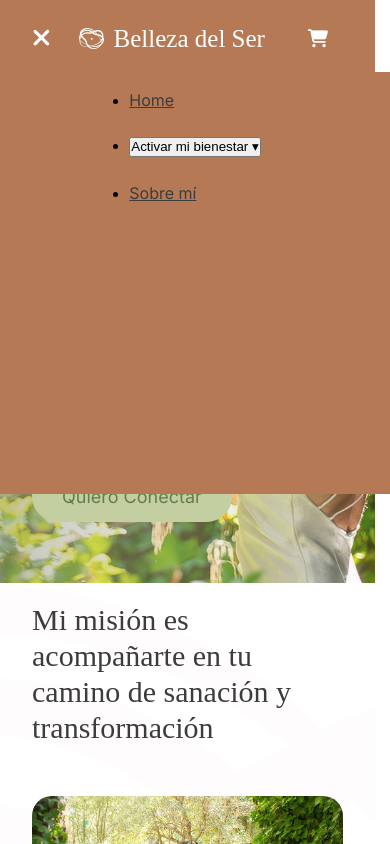
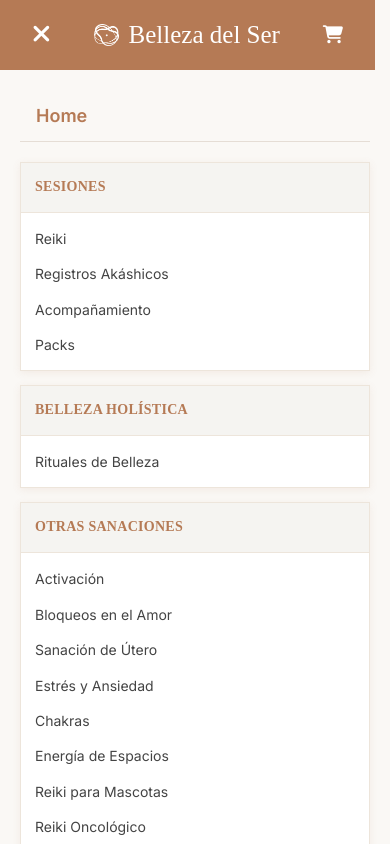
Before and after one commit to AlexisBazila/bellezadelser, a React (Vite) app: page / in a window 390 px wide. Both pictures are taken after a click on the element 42 px from the left and 38 px from the top of the page. Shown: the top 844 px of the page. Built offline with nearby package versions, Linux system fonts and the light colour scheme; a small style sheet from the web is missing; a web font is replaced by a local one.

Commit message:
Responsive navbar OK

```diff
--- a/src/layouts/navBar/NavBar.jsx
+++ b/src/layouts/navBar/NavBar.jsx
@@ -5,71 +5,33 @@ import logo from "../../assets/images/withe-logo.png";
 
 function NavBar() {
   const [menuOpen, setMenuOpen] = useState(false);
-  const [openSubmenu, setOpenSubmenu] = useState(null);
   const [megaOpen, setMegaOpen] = useState(false);
 
-  const menuRef = useRef(null);
-  const burgerRef = useRef(null);
   const megaRef = useRef(null);
   const triggerRef = useRef(null);
+  const burgerRef = useRef(null);
 
   const toggleMenu = () => {
-    setMenuOpen((prev) => {
-      if (!prev) return true;
-      setOpenSubmenu(null);
-      return false;
-    });
+    setMenuOpen((prev) => !prev);
   };
 
-  const closeMenu = () => {
-    setMenuOpen(false);
-    setOpenSubmenu(null);
-  };
-
+  const closeMenu = () => setMenuOpen(false);
   const closeMegaMenu = () => setMegaOpen(false);
 
-  const openOnlySubmenu = (menuName, e) => {
-    if (e && e.stopPropagation) e.stopPropagation();
-    if (openSubmenu === menuName) return;
-    setOpenSubmenu(menuName);
-  };
-
-  // 🔥 Bloquear scroll (sin salto feo)
+  // Bloquear scroll cuando algún menú está abierto
   useEffect(() => {
     if (menuOpen || megaOpen) {
       document.body.style.overflow = "hidden";
     } else {
       document.body.style.overflow = "auto";
     }
-
     return () => (document.body.style.overflow = "auto");
   }, [menuOpen, megaOpen]);
 
-  // 🔥 Cerrar mobile al hacer click afuera
-  useEffect(() => {
-    const handlePointerDownOutside = (e) => {
-      if (!menuOpen) return;
-
-      if (
-        menuRef.current &&
-        !menuRef.current.contains(e.target) &&
-        burgerRef.current &&
-        !burgerRef.current.contains(e.target)
-      ) {
-        closeMenu();
-      }
-    };
-
-    document.addEventListener("pointerdown", handlePointerDownOutside);
-    return () =>
-      document.removeEventListener("pointerdown", handlePointerDownOutside);
-  }, [menuOpen]);
-
-  // 🔥 Cerrar mega menu al hacer click afuera
+  // Cerrar mega menu al hacer click afuera (solo desktop)
   useEffect(() => {
     const handleClickOutside = (e) => {
       if (!megaOpen) return;
-
       if (
         megaRef.current &&
         !megaRef.current.contains(e.target) &&
@@ -79,11 +41,60 @@ function NavBar() {
         setMegaOpen(false);
       }
     };
-
     document.addEventListener("pointerdown", handleClickOutside);
     return () =>
       document.removeEventListener("pointerdown", handleClickOutside);
   }, [megaOpen]);
+
+  const menuSections = [
+    {
+      title: "Sesiones",
+      links: [
+        { label: "Reiki", to: "/sesiones/reiki" },
+        { label: "Registros Akáshicos", to: "/sesiones/registros-akashicos" },
+        { label: "Acompañamiento", to: "/sesiones/acompañamiento" },
+        { label: "Packs", to: "/packs" },
+      ],
+    },
+    {
+      title: "Belleza Holística",
+      links: [
+        { label: "Rituales de Belleza", to: "/belleza-holistica/belleza" },
+      ],
+    },
+    {
+      title: "Otras sanaciones",
+      links: [
+        { label: "Activación", to: "/otras-sanaciones/activacion" },
+        { label: "Bloqueos en el Amor", to: "/otras-sanaciones/bloqueos" },
+        {
+          label: "Sanación de Útero",
+          to: "/otras-sanaciones/sanacion-de-utero",
+        },
+        { label: "Estrés y Ansiedad", to: "/otras-sanaciones/sanacion-estres" },
+        { label: "Chakras", to: "/otras-sanaciones/chakras" },
+        {
+          label: "Energía de Espacios",
+          to: "/otras-sanaciones/limpieza-de-espacios",
+        },
+        {
+          label: "Reiki para Mascotas",
+          to: "/otras-sanaciones/reiki-para-mascotas",
+        },
+        { label: "Reiki Oncológico", to: "/otras-sanaciones/reiki-oncologico" },
+      ],
+    },
+    {
+      title: "Armonizaciones",
+      links: [
+        {
+          label: "Activaciones Energéticas",
+          to: "/armonizaciones/activaciones",
+        },
+        { label: "eBooks", to: "/armonizaciones/ebooks" },
+      ],
+    },
+  ];
 
   return (
     <>
@@ -117,99 +128,20 @@ function NavBar() {
                   ref={megaRef}
                   className={`megaMenu ${megaOpen ? "open" : ""}`}
                 >
-                  <div className="megaColumn">
-                    <h4>Sesiones</h4>
-                    <Link to="/sesiones/reiki" onClick={closeMegaMenu}>
-                      Reiki
-                    </Link>
+                  {menuSections.map((section) => (
+                    <div className="megaColumn" key={section.title}>
+                      <h4>{section.title}</h4>
+                      {section.links.map((link) => (
                         <Link
-                      to="/sesiones/registros-akashicos"
+                          key={link.to}
+                          to={link.to}
                           onClick={closeMegaMenu}
                         >
-                      Registros Akáshicos
+                          {link.label}
                         </Link>
-                    <Link to="/sesiones/acompañamiento" onClick={closeMegaMenu}>
-                      Acompañamiento
-                    </Link>
-                    <Link to="/packs" onClick={closeMegaMenu}>
-                      Packs
-                    </Link>
+                      ))}
                     </div>
-
-                  <div className="megaColumn">
-                    <h4>Belleza Holística</h4>
-                    <Link
-                      to="/belleza-holistica/belleza"
-                      onClick={closeMegaMenu}
-                    >
-                      Rituales de Belleza
-                    </Link>
-                  </div>
-
-                  <div className="megaColumn">
-                    <h4>Otras sanaciones</h4>
-                    <Link
-                      to="/otras-sanaciones/activacion"
-                      onClick={closeMegaMenu}
-                    >
-                      Activación
-                    </Link>
-                    <Link
-                      to="/otras-sanaciones/bloqueos"
-                      onClick={closeMegaMenu}
-                    >
-                      Bloqueos en el Amor
-                    </Link>
-                    <Link
-                      to="/otras-sanaciones/sanacion-de-utero"
-                      onClick={closeMegaMenu}
-                    >
-                      Sanación de Útero
-                    </Link>
-                    <Link
-                      to="/otras-sanaciones/sanacion-estres"
-                      onClick={closeMegaMenu}
-                    >
-                      Estrés y Ansiedad
-                    </Link>
-                    <Link
-                      to="/otras-sanaciones/chakras"
-                      onClick={closeMegaMenu}
-                    >
-                      Chakras
-                    </Link>
-                    <Link
-                      to="/otras-sanaciones/limpieza-de-espacios"
-                      onClick={closeMegaMenu}
-                    >
-                      Energía de Espacios
-                    </Link>
-                    <Link
-                      to="/otras-sanaciones/reiki-para-mascotas"
-                      onClick={closeMegaMenu}
-                    >
-                      Reiki para Mascotas
-                    </Link>
-                    <Link
-                      to="/otras-sanaciones/reiki-oncologico"
-                      onClick={closeMegaMenu}
-                    >
-                      Reiki Oncológico
-                    </Link>
-                  </div>
-
-                  <div className="megaColumn">
-                    <h4>Armonizaciones</h4>
-                    <Link
-                      to="/armonizaciones/activaciones"
-                      onClick={closeMegaMenu}
-                    >
-                      Activaciones Energéticas
-                    </Link>
-                    <Link to="/armonizaciones/ebooks" onClick={closeMegaMenu}>
-                      eBooks
-                    </Link>
-                  </div>
+                  ))}
                 </div>
               </li>
 
@@ -236,54 +168,48 @@ function NavBar() {
             )}
           </div>
 
-          <Link to="/" className="logoHome">
+          <Link to="/" className="logoHome" onClick={closeMenu}>
             <img src={logo} alt="logo" />
             <h3>Belleza del Ser</h3>
           </Link>
 
-          <Link to="/carrito" className="carrito">
+          <Link to="/carrito" className="carrito" onClick={closeMenu}>
             <i className="fa-solid fa-cart-shopping"></i>
           </Link>
         </nav>
       </div>
 
-      {/* MOBILE MENU */}
-      <div className={`movilNavMenu ${menuOpen ? "active" : ""}`} ref={menuRef}>
-        <ul className="columnMenuDiv">
-          <li>
-            <Link to="/" onClick={closeMenu}>
+      {/* MOBILE MENU — fullscreen */}
+      <div className={`movilNavMenu ${menuOpen ? "active" : ""}`}>
+        <div className="movilNavScroll">
+          {/* Home destacado arriba */}
+          <Link to="/" className="mobileHomeLink" onClick={closeMenu}>
             Home
           </Link>
+
+          {/* Secciones en cuadros */}
+          <div className="mobileSections">
+            {menuSections.map((section) => (
+              <div className="mobileSection" key={section.title}>
+                <h4 className="mobileSectionTitle">{section.title}</h4>
+                <ul className="mobileSectionLinks">
+                  {section.links.map((link) => (
+                    <li key={link.to}>
+                      <Link to={link.to} onClick={closeMenu}>
+                        {link.label}
+                      </Link>
                     </li>
-
-          <li className="menu-item has-submenu">
-            <div
-              className="submenu-toggle"
-              onClick={(e) => openOnlySubmenu("bienestar", e)}
-            >
-              <button className="submenu-btn">Activar mi bienestar ▾</button>
+                  ))}
+                </ul>
+              </div>
+            ))}
           </div>
 
-            <ul
-              className={`submenu ${
-                openSubmenu === "bienestar" ? "open" : "close"
-              }`}
-            >
-              <li className="submenuTitle">Sesiones</li>
-              <li>
-                <Link to="/sesiones/reiki" onClick={closeMenu}>
-                  Reiki
-                </Link>
-              </li>
-            </ul>
-          </li>
-
-          <li>
-            <Link to="/sobre-mi" onClick={closeMenu}>
+          {/* Sobre mí al final */}
+          <Link to="/sobre-mi" className="mobileSobreMi" onClick={closeMenu}>
             Sobre mí
           </Link>
-          </li>
-        </ul>
+        </div>
       </div>
     </>
   );
--- a/src/layouts/navBar/navBar.css
+++ b/src/layouts/navBar/navBar.css
@@ -1,7 +1,14 @@
-/* NAV BASE */
+/* ─────────────────────────────────────────
+   NAV BASE
+───────────────────────────────────────── */
+.navBar {
+  position: sticky;
+  top: 0;
+  z-index: 1000;
+}
+
 .desktopNav,
-.movilNav,
-.movilNavMenu {
+.movilNav {
   background-color: #b57a55;
   display: flex;
   align-items: center;
@@ -15,7 +22,9 @@ nav a {
   font-size: 18px;
 }
 
-/* LOGO */
+/* ─────────────────────────────────────────
+   LOGO
+───────────────────────────────────────── */
 .logoHome {
   display: flex;
   align-items: center;
@@ -29,7 +38,9 @@ nav a {
   color: #fff;
 }
 
-/* MENU */
+/* ─────────────────────────────────────────
+   DESKTOP MENU
+───────────────────────────────────────── */
 .menuDesktop {
   display: flex;
   align-items: center;
@@ -42,13 +53,11 @@ nav a {
   gap: 3rem;
 }
 
-/* Links del menú + botón mega */
 .menuDiv a,
 .mega-trigger {
   position: relative;
 }
 
-/* Línea animada */
 .menuDiv a::after,
 .mega-trigger::after {
   content: "";
@@ -58,24 +67,23 @@ nav a {
   width: 100%;
   height: 2px;
   background-color: white;
-
   transform: scaleX(0);
   transform-origin: left;
   transition: transform 0.3s ease;
 }
 
-/* Hover → aparece suave */
 .menuDiv a:hover::after,
 .mega-trigger:hover::after {
   transform: scaleX(1);
 }
 
-/* MEGA MENU */
+/* ─────────────────────────────────────────
+   MEGA MENU
+───────────────────────────────────────── */
 .menu-item.mega {
   position: relative;
 }
 
-/* BOTÓN TRIGGER */
 .mega-trigger {
   background: none;
   border: none;
@@ -95,7 +103,6 @@ nav a {
   transform: scaleX(1);
 }
 
-/* PANEL MEGA MENU */
 .megaMenu {
   position: fixed;
   top: 86px;
@@ -103,12 +110,10 @@ nav a {
   width: 100vw;
   background: #fff;
   display: flex;
-
   opacity: 0;
   visibility: hidden;
   transform: translateY(10px);
   transition: 0.25s ease;
-
   box-shadow: 0 10px 25px rgba(0, 0, 0, 0.15);
 }
 
@@ -118,7 +123,6 @@ nav a {
   transform: translateY(0);
 }
 
-/* COLUMNAS */
 .megaColumn {
   flex: 1;
   display: flex;
@@ -141,11 +145,9 @@ nav a {
   color: #444;
   font-size: 20px;
   padding: 0 2rem;
-
   transition: color 0.25s ease;
 }
 
-/* Línea animada */
 .megaColumn a::after {
   content: "";
   position: absolute;
@@ -154,13 +156,11 @@ nav a {
   width: calc(100% - 4rem);
   height: 2px;
   background-color: #b57a55;
-
   transform: scaleX(0);
   transform-origin: left;
   transition: transform 0.3s ease;
 }
 
-/* Hover suave */
 .megaColumn a:hover {
   color: #b57a55;
 }
@@ -169,80 +169,143 @@ nav a {
   transform: scaleX(1);
 }
 
-/* MOBILE */
+/* ─────────────────────────────────────────
+   MOBILE NAV BAR
+───────────────────────────────────────── */
 .movilNav {
   display: none;
 }
 
-.movilNavMenu {
-  position: fixed;
-  top: 72px;
-  left: 0;
-  width: 100%;
-  height: 50vh;
-  transform: translateX(-100%);
-  transition: 0.3s;
-  flex-direction: column;
-  align-items: center;
-}
-
-.movilNavMenu.active {
-  transform: translateX(0);
-}
-
-.columnMenuDiv {
-  display: flex;
-  flex-direction: column;
-  gap: 1.5rem;
-}
-
-/* SUBMENU MOBILE */
-.submenu {
-  max-height: 0;
-  overflow: hidden;
-  transition: 0.3s;
-  background: white;
-  width: 100%;
-}
-
-.submenu.open {
-  max-height: 500px;
-}
-
-.submenuTitle {
-  font-weight: bold;
-  padding: 10px;
-  color: #7a4e2d;
-}
-
-.submenu a {
-  display: block;
-  padding: 8px 10px;
-  color: #333;
-}
-
-/* HAMBURGER */
 .hamburgerNav {
   color: white;
   font-size: 25px;
   cursor: pointer;
 }
 
-/* RESPONSIVE */
+/* ─────────────────────────────────────────
+   MOBILE FULLSCREEN MENU
+───────────────────────────────────────── */
+.movilNavMenu {
+  position: fixed;
+  top: 0;
+  left: 0;
+  width: 100%;
+  height: 100dvh;
+  background-color: #faf8f5;
+  z-index: 999;
+
+  /* empieza oculto hacia arriba */
+  opacity: 0;
+  transform: translateY(-12px);
+  pointer-events: none;
+  transition:
+    opacity 0.3s ease,
+    transform 0.3s ease;
+}
+
+.movilNavMenu.active {
+  opacity: 1;
+  transform: translateY(0);
+  pointer-events: all;
+}
+
+/* Scroll interno debajo del navbar */
+.movilNavScroll {
+  height: 100%;
+  overflow-y: auto;
+  padding: 90px 1.25rem 2rem; /* 90px = altura aprox del navbar */
+  display: flex;
+  flex-direction: column;
+  gap: 1.25rem;
+}
+
+/* Link "Home" destacado */
+.mobileHomeLink {
+  font-size: 18px;
+  font-weight: 600;
+  color: #b57a55 !important;
+  text-decoration: none;
+  padding: 0.75rem 1rem;
+  border-bottom: 1px solid #e5ddd5;
+}
+
+/* Link "Sobre mí" al final */
+.mobileSobreMi {
+  font-size: 18px;
+  font-weight: 600;
+  color: #b57a55 !important;
+  text-decoration: none;
+  padding: 0.75rem 1rem;
+  border-top: 1px solid #e5ddd5;
+  margin-top: 0.25rem;
+}
+
+/* ─────────────────────────────────────────
+   GRID DE SECCIONES MOBILE
+───────────────────────────────────────── */
+.mobileSections {
+  display: grid;
+  grid-template-columns: 1fr 1fr;
+  gap: 0.875rem;
+}
+
+/* Cuadro de cada sección */
+.mobileSection {
+  background: #fff;
+  overflow: hidden;
+  box-shadow: 0 2px 8px rgba(181, 122, 85, 0.1);
+  border: 1px solid #ede5db;
+}
+
+/* Título del cuadro (fondo crema como en desktop) */
+.mobileSectionTitle {
+  background-color: #f5f4f1;
+  color: #b57a55;
+  font-size: 14px;
+  font-weight: 700;
+  padding: 1rem 0.875rem;
+  margin: 0;
+  border-bottom: 1px solid #ede5db;
+  letter-spacing: 0.02em;
+  text-transform: uppercase;
+}
+
+/* Lista de links dentro del cuadro */
+.mobileSectionLinks {
+  list-style: none;
+  margin: 0;
+  padding: 0.5rem 0;
+}
+
+.mobileSectionLinks li a {
+  display: block;
+  font-size: 14px;
+  color: #444 !important;
+  text-decoration: none;
+  padding: 0.45rem 0.875rem;
+  transition:
+    background 0.2s ease,
+    color 0.2s ease;
+}
+
+.mobileSectionLinks li a:active,
+.mobileSectionLinks li a:hover {
+  background-color: #fdf0e8;
+  color: #b57a55 !important;
+}
+
+/* ─────────────────────────────────────────
+   RESPONSIVE BREAKPOINTS
+───────────────────────────────────────── */
 @media (max-width: 1260px) {
-  nav a {
+  /* nav a {
     margin: 15px 15px;
-  }
-
-  .linksNav {
-    gap: 0;
-  }
+  } */
 }
 
 @media (max-width: 1160px) {
   .desktopNav,
-  .movilNav,
-  .movilNavMenu {
+  .movilNav {
     padding: 1rem 3rem;
   }
 
@@ -263,10 +326,6 @@ nav a {
 }
 
 @media (max-width: 490px) {
-  .logoHome {
-    font-size: 20px;
-  }
-
   .logoHome img {
     width: 25px;
     height: auto;
@@ -275,4 +334,8 @@ nav a {
   .logoHome h3 {
     font-size: 25px;
   }
+
+  .mobileSections {
+    grid-template-columns: 1fr;
+  }
 }
```
Lines whose indentation alone changed are shown as unchanged.
